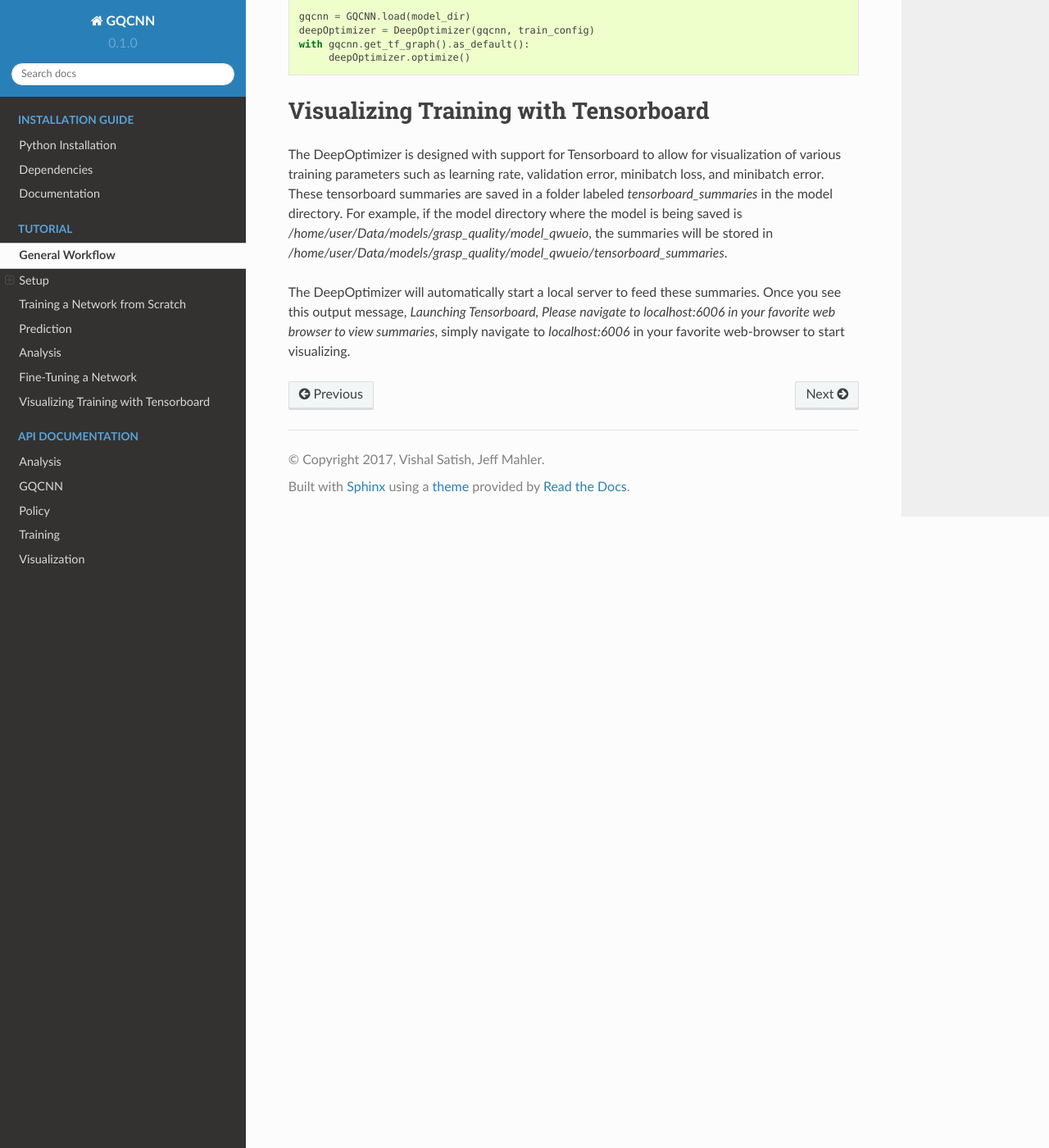
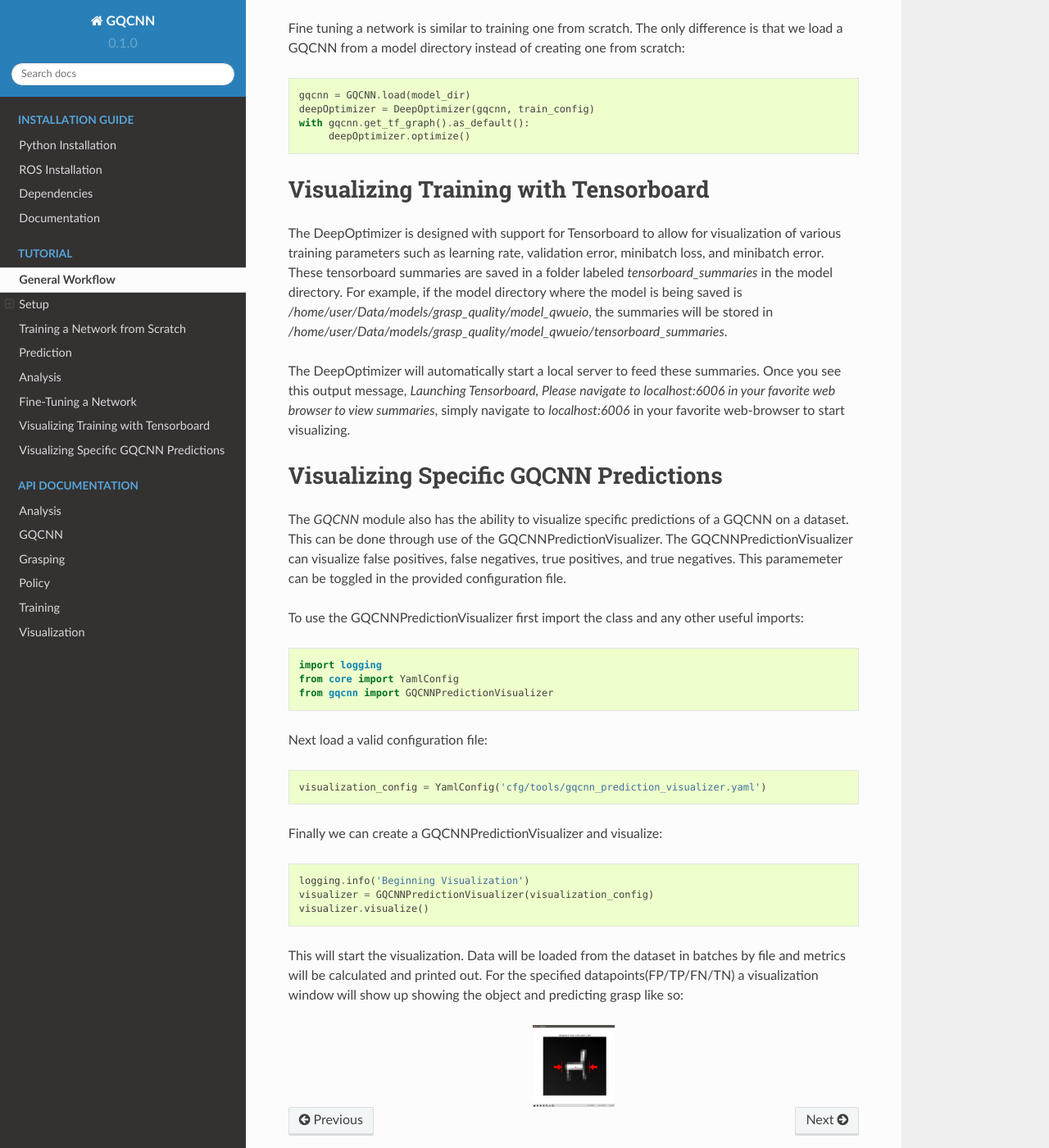
Before and after one commit to BerkeleyAutomation/gqcnn, a Sphinx documentation site: the page built from docs/source/tutorials/tutorial.rst, in a window 1280 px wide and 1400 px high, scrolled down 2335 px. Shown: the whole window at 82% size. Built offline with Sphinx 7.4.7 and the Read the Docs theme 2.0.0, drawn with Linux system fonts in a browser that asks for light colours; some of the changed text lies outside the part shown.

Commit message:
Updated docs

```diff
--- a/docs/source/index.rst
+++ b/docs/source/index.rst
@@ -7,7 +7,11 @@ Berkeley AutoLab GQCNN documentation
 ====================================
 Welcome to the documentation for the Berkeley Autolab's
 `GQCNN` module!
-This module is designed to be useful for building, training, and testing Grasp Quality Neural Networks.
+This module is designed to be useful for building, training, analyzing, visualizing, and testing Grasp Quality Neural Networks.
+
+Please raise all bugs, feature requests, and other issues under the `Github Issues`_.
+
+.. _Github Issues: https://github.com/BerkeleyAutomation/gqcnn/issues
 
 .. toctree::
    :maxdepth: 2
--- a/docs/source/tutorials/tutorial.rst
+++ b/docs/source/tutorials/tutorial.rst
@@ -3,7 +3,9 @@ General Workflow
 The essence of the GQCNN module is to allow modular training of Grasp Quality
 Neural Networks. The main idea is to be able to create a Grasp Quality Neural Network
 and train it using a DeepOptimizer object. Once a GQCNN is trained it can be used to run grasp quality predictions.
-Another key idea is the ability to benchmark the performance of GQCNN's using the GQCNNAnalyzer.
+Another key idea is the ability to benchmark the performance of GQCNN's using the GQCNNAnalyzer and to be ably to visualize predictions using the GQCNNPredictionVisualizer.
+
+`Sample scripts of the following tutorials can be found under tools/. The corresponding configurations can be found in cfg/tools/`
 
 Setup
 ~~~~~
@@ -69,7 +71,7 @@ Finally we can analyze models we have trained using the GQCNNAnalyzer::
 	analyzer = GQCNNAnalyzer(analysis_config)
 	analyzer.analyze()
 
-The analysis_config contains a list of models to analyze at once along with many analysis parameters.
+The analysis_config contains a list of models to analyze at once along with many analysis parameters. The GQCNNAnalyzer will calculate various metrics such as the model precision, recall, ROC, etc. and will plot them. It can also visualize filters at specified layers of the network.
 
 Fine-Tuning a Network
 ~~~~~~~~~~~~~~~~~~~~~
@@ -87,3 +89,31 @@ parameters such as learning rate, validation error, minibatch loss, and minibatc
 saved in a folder labeled `tensorboard_summaries` in the model directory. For example, if the model directory where the model is being saved is `/home/user/Data/models/grasp_quality/model_qwueio`, the summaries will be stored in `/home/user/Data/models/grasp_quality/model_qwueio/tensorboard_summaries`.
 
 The DeepOptimizer will automatically start a local server to feed these summaries. Once you see this output message, `Launching Tensorboard, Please navigate to localhost:6006 in your favorite web browser to view summaries`, simply navigate to `localhost:6006` in your favorite web-browser to start visualizing.
+
+Visualizing Specific GQCNN Predictions
+~~~~~~~~~~~~~~~~~~~~~~~~~~~~~~~~~~~~~~~~~~~
+The `GQCNN` module also has the ability to visualize specific predictions of a GQCNN on a dataset. This can be done through use of the GQCNNPredictionVisualizer. The GQCNNPredictionVisualizer can visualize false positives, false negatives, true positives, and true negatives. This paramemeter can be toggled in the provided configuration file.
+
+To use the GQCNNPredictionVisualizer first import the class and any other useful imports::
+
+	import logging
+	from core import YamlConfig
+	from gqcnn import GQCNNPredictionVisualizer
+
+Next load a valid configuration file::
+
+	visualization_config = YamlConfig('cfg/tools/gqcnn_prediction_visualizer.yaml')
+
+Finally we can create a GQCNNPredictionVisualizer and visualize::
+
+	logging.info('Beginning Visualization')
+	visualizer = GQCNNPredictionVisualizer(visualization_config)
+	visualizer.visualize()
+
+This will start the visualization. Data will be loaded from the dataset in batches by file and metrics will be calculated and printed out. For the specified datapoints(FP/TP/FN/TN) a visualization window will show up showing the object and predicting grasp like so:
+
+.. image:: ../images/sample_grasp.png
+   :height: 200px
+   :width: 200 px
+   :scale: 50 %
+   :align: center
```
Also changed, not shown: docs/source/api/grasping.rst (+32 -0 lines), docs/source/install/install.rst (+24 -2 lines), docs/source/images/sample_grasp.png (added).
